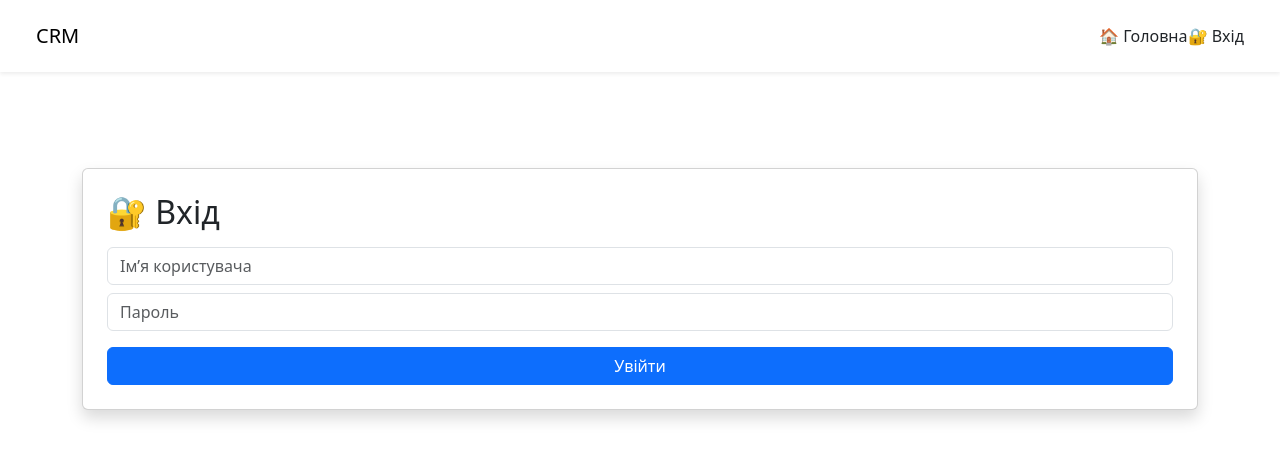
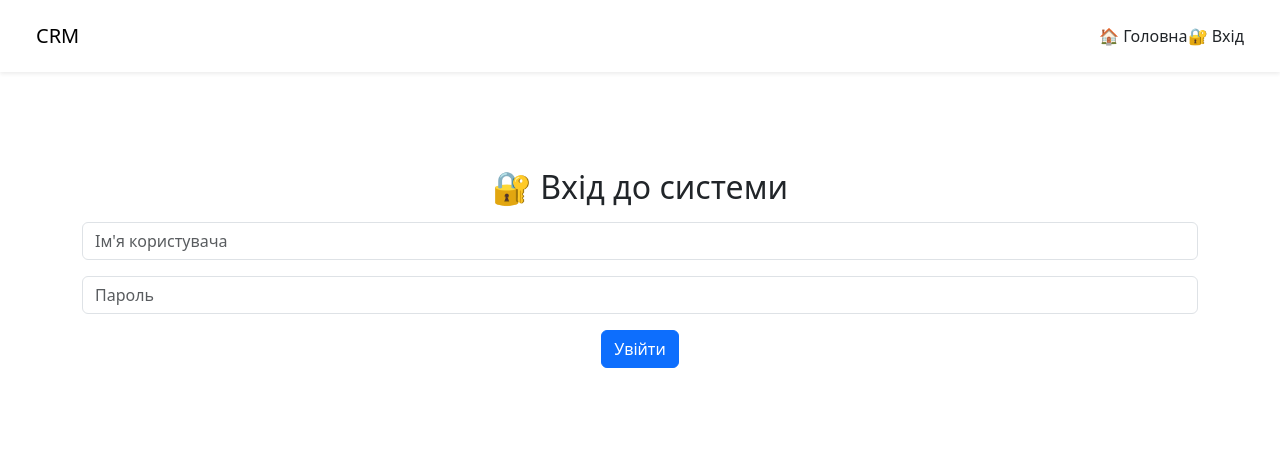
Before and after one commit to Pilat28/CRM_Project, a React (Vite) app in the folder frontend/: page /login in a window 1280 px wide. Shown: the top 460 px of the page. Built offline with nearby package versions, Linux system fonts and the light colour scheme.

Commit message:
Фронтенд рацює з БК

```diff
--- a/frontend/src/pages/LoginPage.jsx
+++ b/frontend/src/pages/LoginPage.jsx
@@ -4,43 +4,51 @@ import { useNavigate } from 'react-router-dom';
 import { AuthContext } from '../context/AuthContext';
 
 function LoginPage() {
+  const { login } = useContext(AuthContext);
   const [username, setUsername] = useState('');
   const [password, setPassword] = useState('');
-  const { login } = useContext(AuthContext);
   const navigate = useNavigate();
 
   const handleLogin = async () => {
     try {
-      const res = await axios.post('http://127.0.0.1:5000/api/login', { username, password });
-      login(res.data.access_token); // Зберігаємо токен в контексті
-      navigate('/dashboard');       // Перехід до кабінету
-    } catch (err) {
-      alert('Помилка входу: ' + err.response?.data?.message || 'Сервер недоступний');
+      const res = await axios.post('http://127.0.0.1:5000/api/login', {
+        username,
+        password,
+      });
+
+      const token = res.data.access_token;
+      login(token); // контекст: зберігає токен + авторизує
+      navigate('/dashboard'); // редирект
+    } catch (error) {
+      console.error("Login error:", error); // для дебагу в консолі
+      const message = error.response?.data?.message || "Невідома помилка";
+      alert("Помилка входу: " + message);
     }
+
   };
 
   return (
-    <div className="container mt-5">
-      <div className="card p-4 shadow">
-        <h2 className="mb-3">🔐 Вхід</h2>
+    <div className="container text-center mt-5">
+      <h2>🔐 Вхід до системи</h2>
+      <div className="form-group my-3">
         <input
           type="text"
-          className="form-control mb-2"
-          placeholder="Ім’я користувача"
+          placeholder="Ім'я користувача"
           value={username}
           onChange={(e) => setUsername(e.target.value)}
+          className="form-control"
         />
+      </div>
+      <div className="form-group my-3">
         <input
           type="password"
-          className="form-control mb-3"
           placeholder="Пароль"
           value={password}
           onChange={(e) => setPassword(e.target.value)}
+          className="form-control"
         />
-        <button className="btn btn-primary" onClick={handleLogin}>
-          Увійти
-        </button>
       </div>
+      <button onClick={handleLogin} className="btn btn-primary">Увійти</button>
     </div>
   );
 }
```
Also changed, not shown: 1 other file (tests, documents, lock files or other folders).
